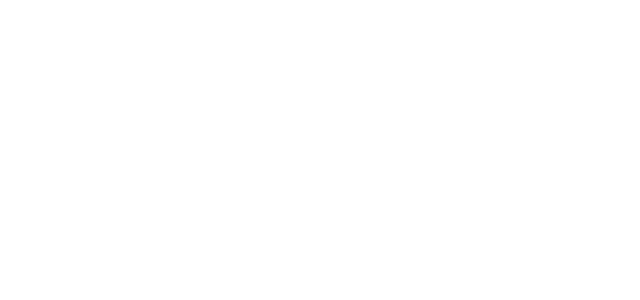
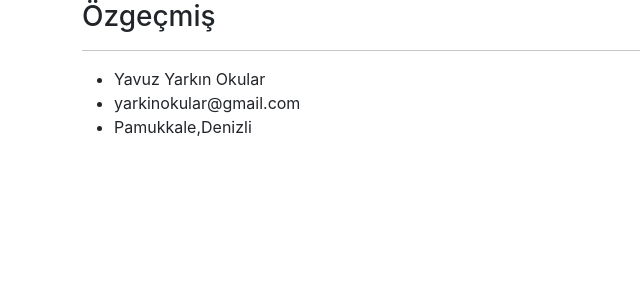
Before and after one commit to yavuzyarkinokular/react-tutorial, a React (Create React App) app in the folder reactapp/: page / in a window 1280 px wide. Shown: the top 300 px of the page, without its empty margins (0-640 px from the left). Built offline with nearby package versions, Linux system fonts and the light colour scheme.

Commit message:
database

```diff
--- a/reactapp/src/App.js
+++ b/reactapp/src/App.js
@@ -7,7 +7,13 @@
 function App() {
   return (
     <div className="container">
-      <Navbar></Navbar>
+      <Navbar title="Özgeçmiş"></Navbar>
+      <hr></hr>
+      <User
+        name="Yavuz Yarkın Okular"
+        mail="yarkinokular@gmail.com"
+        ikametgah="Pamukkale,Denizli"
+      ></User>
     </div>
   );
 }
```
